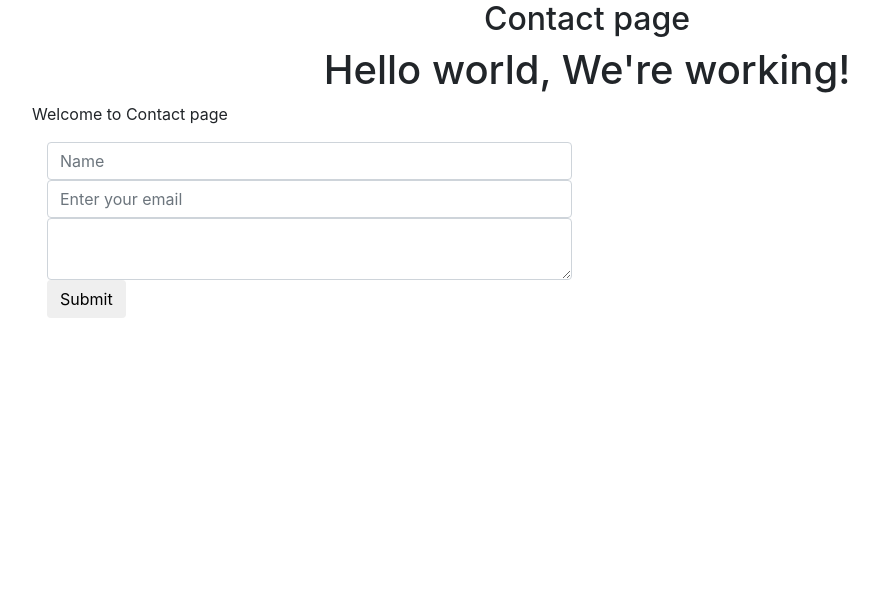
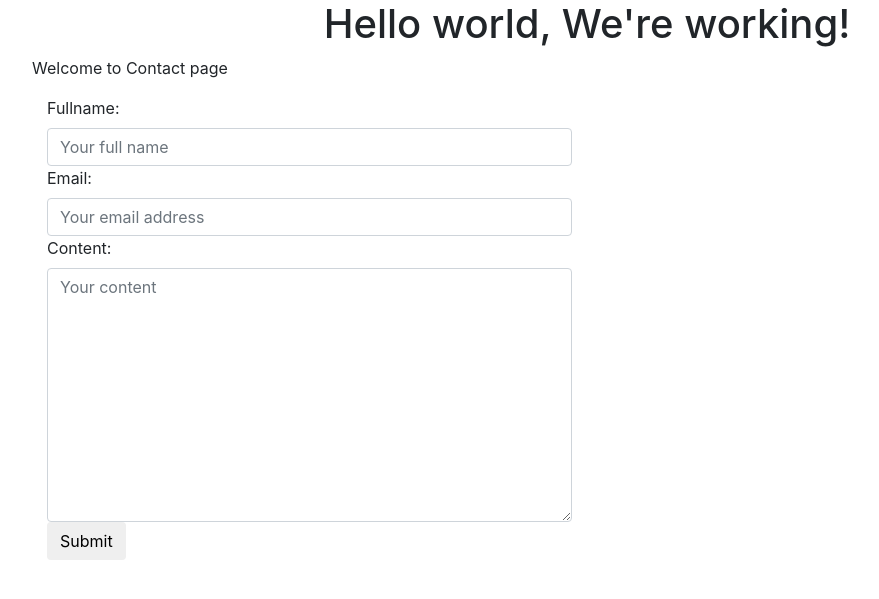
Before and after one commit to abhay844/eCommerce-project, a Django app: page /contact/ in a window 1280 px wide. Shown: the top 599 px of the page, without its empty margins (53-932 px from the left). Run offline with Django 3.2, Linux system fonts and the light colour scheme; some libraries are stand-ins or nearby versions.

Commit message:
Added the login and register user feature.

```diff
--- /dev/null
+++ b/ecommerce/forms.py
@@ -0,0 +1,74 @@
+from django import forms
+from django.contrib.auth import get_user_model
+
+class ContactForm(forms.Form):
+    fullname = forms.CharField(
+        widget=forms.TextInput(
+            attrs={
+                "class":"form-control",
+                "placeholder":"Your full name"
+                }
+                )
+            )
+    email = forms.EmailField(
+        widget=forms.EmailInput(
+            attrs={
+                "class":"form-control","placeholder":"Your email address"
+                }
+                )
+            )
+    content = forms.CharField(
+        widget=forms.Textarea(
+            attrs={
+                "class":"form-control","placeholder":"Your content"
+                }
+                )
+            )
+
+    def clean_email(self):
+        email = self.cleaned_data.get("email")
+
+        if "gmail.com" not in email:
+            raise forms.ValidationError("Email has to be gmail.com")
+
+        return email
+
+
+class LoginForm(forms.Form):
+    username = forms.CharField()
+    password = forms.CharField(widget=forms.PasswordInput())
+
+User = get_user_model()
+class RegisterForm(forms.Form):
+    username = forms.CharField()
+    email = forms.EmailField()
+    password = forms.CharField(widget=forms.PasswordInput)
+    password2 = forms.CharField(label="confirm password",widget=forms.PasswordInput)
+
+    def clean_username(self):
+        username = self.cleaned_data.get("username")
+        qs = User.objects.filter(username=username)
+
+        if qs.exists():
+            raise forms.ValidationError("User already exits")
+
+        return username
+
+    def clean_email(self):
+        email = self.cleaned_data.get("email")
+        qs = User.objects.filter(email=email)
+
+        if qs.exists():
+            raise forms.ValidationError("email already exits")
+
+        return email
+
+    def clean(self):
+        data = self.cleaned_data
+        password = self.cleaned_data.get("password")
+        password2 = self.cleaned_data.get("password2")
+
+        if password != password2:
+            raise forms.ValidationError("Passwords are not matching")
+
+        return data
--- a/ecommerce/urls.py
+++ b/ecommerce/urls.py
@@ -15,11 +15,13 @@ Including another URLconf
 """
 from django.conf.urls import url
 from django.contrib import admin
-from .views import home_page, about_page, contact_page
+from .views import home_page, about_page, contact_page, login_page, register_page
 
 urlpatterns = [
     url(r'^$',home_page),
     url(r'^about/$',about_page),
     url(r'^contact/$',contact_page),
+    url(r'^login/$',login_page),
+    url(r'^register/$',register_page),
     url(r'^admin/', admin.site.urls),
 ]
--- a/ecommerce/views.py
+++ b/ecommerce/views.py
@@ -1,12 +1,18 @@
-from django.shortcuts import render
+from django.shortcuts import render, redirect
 from django.http import HttpResponse
-
+from .forms import ContactForm, LoginForm, RegisterForm
+from django.views.decorators.csrf import csrf_exempt
+from django.contrib.auth import authenticate, login, get_user_model
 
 def home_page(request):
     context = {
-        "title":"Hello This is Django context",
+        "title":"Home page",
         "content":"Welcome to Home page"
     }
+
+    if request.user.is_authenticated:
+        context["premium_content"] = "YEAHH You are logged in"
+
     return render(request,"home_page.html",context)
 
 def about_page(request):
@@ -16,41 +22,58 @@ def about_page(request):
     }
     return render(request,"home_page.html",context)
 
+
 def contact_page(request):
+    contact_form_obj = ContactForm(request.POST or None)
     context = {
         "title":"Contact page",
-        "content":"Welcome to Contact page"
+        "content":"Welcome to Contact page",
+        "form":contact_form_obj
     }
-    if request.method == "POST":
-        print(request.POST.get("full_name"))
-        print(request.POST.get("email"))
-        print(request.POST.get("content"))
+    if contact_form_obj.is_valid():
+        print(contact_form_obj.cleaned_data)
+        contact_form_obj
+
     return render(request,"contact/view.html",context)
 
-def home_page_old(request):
-    html_ = """
-            <!doctype html>
-            <html lang="en">
-            <head>
-                <!-- Required meta tags -->
-                <meta charset="utf-8">
-                <meta name="viewport" content="width=device-width, initial-scale=1, shrink-to-fit=no">
 
-                <!-- Bootstrap CSS -->
-                <link rel="stylesheet" href="https://maxcdn.bootstrapcdn.com/bootstrap/4.0.0/css/bootstrap.min.css" integrity="sha384-Gn5384xqQ1aoWXA+058RXPxPg6fy4IWvTNh0E263XmFcJlSAwiGgFAW/dAiS6JXm" crossorigin="anonymous">
+def login_page(request):
+    form = LoginForm(request.POST or None)
 
-                <title>Hello, world!</title>
-            </head>
-            <body>
-               <div class="text-center">
-                <h1>Hello, world!</h1>
-                </div>
-                <!-- Optional JavaScript -->
-                <!-- jQuery first, then Popper.js, then Bootstrap JS -->
-                <script src="https://code.jquery.com/jquery-3.2.1.slim.min.js" integrity="sha384-KJ3o2DKtIkvYIK3UENzmM7KCkRr/rE9/Qpg6aAZGJwFDMVNA/GpGFF93hXpG5KkN" crossorigin="anonymous"></script>
-                <script src="https://cdnjs.cloudflare.com/ajax/libs/popper.js/1.12.9/umd/popper.min.js" integrity="sha384-ApNbgh9B+Y1QKtv3Rn7W3mgPxhU9K/ScQsAP7hUibX39j7fakFPskvXusvfa0b4Q" crossorigin="anonymous"></script>
-                <script src="https://maxcdn.bootstrapcdn.com/bootstrap/4.0.0/js/bootstrap.min.js" integrity="sha384-JZR6Spejh4U02d8jOt6vLEHfe/JQGiRRSQQxSfFWpi1MquVdAyjUar5+76PVCmYl" crossorigin="anonymous"></script>
-            </body>
-            </html>
-            """
-    return HttpResponse(html_)
+    context = {
+        "form":form
+    }
+    # print(request.user.is_authenticated)
+    context = {
+        "form":form
+    }
+    if form.is_valid():
+
+        username = form.cleaned_data.get("username")
+        password = form.cleaned_data.get("password")
+        user = authenticate(request, username=username, password=password)
+        print("user ", user)
+        if user is not None:
+            login(request, user)
+
+            return redirect("/login")
+
+    return render(request,"auth/login.html",context)
+
+User = get_user_model()
+def register_page(request):
+    form = RegisterForm(request.POST or None)
+
+    context = {
+        "form":form
+    }
+
+    if form.is_valid():
+        username = form.cleaned_data.get("username")
+        email  = form.cleaned_data.get("email")
+        password = form.cleaned_data.get("password")
+        new_user = User.objects.create_user(username, email, password)
+        print(new_user)
+        print(form.cleaned_data)
+
+    return render(request, "auth/register.html", context)
--- /dev/null
+++ b/templates/auth/login.html
@@ -0,0 +1,4 @@
+<form method="POST">{% csrf_token %}
+    {{ form }}
+    <button type="submit" class="btn btn-default">Submit</button>
+</form>
--- /dev/null
+++ b/templates/auth/register.html
@@ -0,0 +1,6 @@
+<form method="POST">
+    {% csrf_token %}
+    {{ form }}
+
+    <button type="submit" class="btn btn-default">submit</button>
+</form>
--- a/templates/contact/view.html
+++ b/templates/contact/view.html
@@ -8,11 +8,10 @@
     <!-- Bootstrap CSS -->
     <link rel="stylesheet" href="https://maxcdn.bootstrapcdn.com/bootstrap/4.0.0/css/bootstrap.min.css" integrity="sha384-Gn5384xqQ1aoWXA+058RXPxPg6fy4IWvTNh0E263XmFcJlSAwiGgFAW/dAiS6JXm" crossorigin="anonymous">
 
-    <title>Hello, world!</title>
+    <title>{{title}}</title>
 </head>
 <body>
    <div class="text-center">
-       <h2>{{title}}</h2>
     <h1>Hello world, We're working!</h1>
     </div>
     <div class="container">
@@ -20,13 +19,11 @@
             <div class="col-12">
                 <p>{{content}}</p>
                 <div class="col-sm-6 col-12">
-                    <form method="POST">
-                        {% csrf_token %}
-                        <input type="text" class="form-control" placeholder="Name" name="full_name"/>
-                        <input type="email" class="form-control" placeholder="Enter your email" name="email"/>
-                        <textarea class="form-control" name="content"></textarea>
-                        <button type="submit" class="btn btn-default">Submit</button>
-                    </form>
+                  <form method="POST">
+                      {% csrf_token %}
+                      {{ form  }}
+                      <button type="submit" class="btn btn-default">Submit</button>
+                  </form>
                 </div>
             </div>
         </div>
```
Also changed, not shown: templates/home_page.html (+8 -1 lines).
